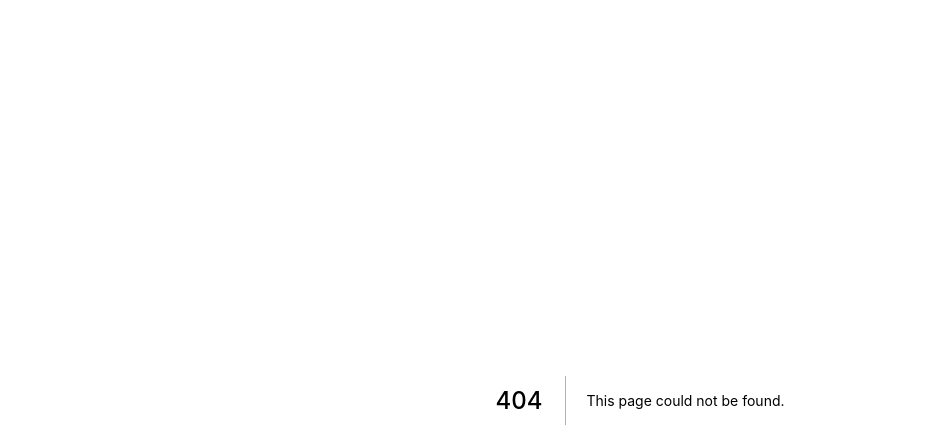
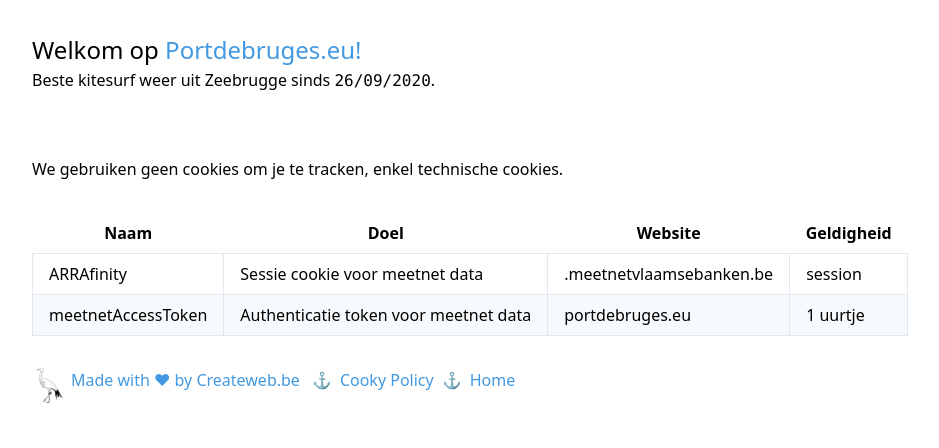
Before and after one commit to eliaslecomte/portdebruges.eu, a Next.js app: page /cooky-policy in a window 1280 px wide. Before the commit this address had no page. Shown: the top 448 px of the page, without its empty margins (0-939 px from the left). Built offline with nearby package versions, Linux system fonts and the light colour scheme.

Commit message:
⚓ Add a cooky policy.

```diff
--- a/core/components/footer.tsx
+++ b/core/components/footer.tsx
@@ -14,7 +14,11 @@
         src="/createweb_small.png"
         width="35"
         height="35" />
-      <Link href="https://createweb.be"><a className="p-1" target="_blank">Made by Createweb.be</a></Link>
+      <Link href="https://createweb.be"><a className="p-1" target="_blank">Made with ♥ by Createweb.be</a></Link>
+      <span className="pl-2 pr-2">⚓</span>
+      <Link href="/cooky-policy"><a>Cooky Policy</a></Link>
+      <span className="pl-2 pr-2">⚓</span>
+      <Link href="/"><a>Home</a></Link>
     </div>
   );
 }
--- /dev/null
+++ b/pages/cooky-policy.tsx
@@ -0,0 +1,57 @@
+import Head from "next/head";
+import { FC } from "react";
+import Footer from "../core/components/footer";
+import Header from "../core/components/header";
+
+const CookyPolicyPage: FC = () => {
+  return (
+    <>
+      <Head>
+        <title>It's on? Kitesurf weer uit Zeebrugge!</title>
+        <link rel="icon" type="image/png" sizes="32x32" href="/favicon-32x32.png " />
+        <link rel="icon" type="image/png" sizes="16x16" href="/favicon-16x16.png" />
+        <link rel="icon" href="/favicon.ico" />
+      </Head>
+
+      <div className="xl:container xl:mx-auto p-4">
+
+        <Header  />
+
+        <div className="m-4">
+
+          <p className="pt-8 pb-8">We gebruiken geen cookies om je te tracken, enkel technische cookies.</p>
+
+          <table className="table-auto">
+            <thead>
+              <tr>
+                <th className="px-4 py-2">Naam</th>
+                <th className="px-4 py-2">Doel</th>
+                <th className="px-4 py-2">Website</th>
+                <th className="px-4 py-2">Geldigheid</th>
+              </tr>
+            </thead>
+            <tbody>
+              <tr>
+                <td className="border px-4 py-2">ARRAfinity</td>
+                <td className="border px-4 py-2">Sessie cookie voor meetnet data</td>
+                <td className="border px-4 py-2">.meetnetvlaamsebanken.be</td>
+                <td className="border px-4 py-2">session</td>
+              </tr>
+              <tr className="bg-gray-100">
+                <td className="border px-4 py-2">meetnetAccessToken</td>
+                <td className="border px-4 py-2">Authenticatie token voor meetnet data</td>
+                <td className="border px-4 py-2">portdebruges.eu</td>
+                <td className="border px-4 py-2">1 uurtje</td>
+              </tr>
+            </tbody>
+          </table>
+
+        </div>
+
+        <Footer />
+      </div>
+    </>
+  );
+}
+
+export default CookyPolicyPage;
```
